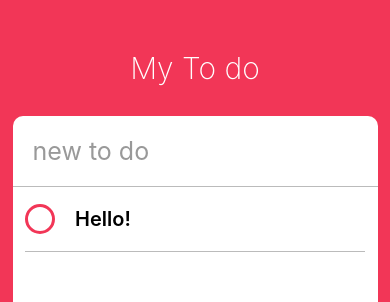
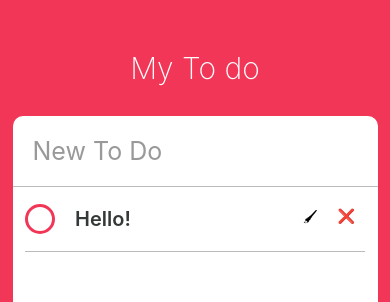
Before and after one commit to doroddong/React-Native-ToDo, a React Native app: screen / in a window 390 px wide. Shown: the top 302 px of the page. Built offline with nearby package versions, Linux system fonts and the light colour scheme.

Commit message:
Styling To Do Component

```diff
--- a/App.js
+++ b/App.js
@@ -29,7 +29,7 @@ export default class App extends React.Component {
         <View style={styles.card}>
           <TextInput
             style={styles.input}
-            placeholder="new to do"
+            placeholder="New To Do"
             value={newToDo}
             onChangeText={this._crontolNewToDo}
             placeholderTextColor={"#999"}
--- a/ToDo.js
+++ b/ToDo.js
@@ -10,9 +10,10 @@ export default class ToDo extends React.Component {
   };
 
   render() {
-    const { isCompleted } = this.state;
+    const { isCompleted ,isEditing} = this.state;
     return (
       <View style={styles.container}>
+        <View style={styles.column}>
           <TouchableOpacity onPress={this._toggleComplete}>
             <View
               style={[
@@ -21,16 +22,55 @@ export default class ToDo extends React.Component {
               ]}
             />
           </TouchableOpacity>
-        <Text style={styles.text}>Hello!</Text>
+            <Text
+            style={[
+              styles.text,
+              isCompleted? styles.completedText:styles.uncompletedText
+              ]}
+            >
+              Hello!
+            </Text>
+          </View>
+          {isEditing ? (
+            <View style={styles.actions}>
+              <TouchableOpacity onPressOut={this._finishEditing}>
+                <View style={styles.actionContainer}>
+                  <Text style={styles.actionText}>✔</Text>
+                </View>
+              </TouchableOpacity>
+            </View>
+          ):(
+            <View style={styles.actions}>
+              <TouchableOpacity onPressOut={this._startEditing}>
+                <View style={styles.actionContainer}>
+                  <Text style={styles.actionText}>🖌</Text>
+                </View>
+              </TouchableOpacity>
+              <TouchableOpacity>
+                <View style={styles.actionContainer}>
+                  <Text style={styles.actionText}>❌</Text>
+                </View>
+              </TouchableOpacity>
+            </View>
+          )}
       </View>
     );
   }
   _toggleComplete = () => {
     this.setState(prevState => {
       return ({
-
         isCompleted: !prevState.isCompleted
       });
+    });
+  };
+  _startEditing=()=>{
+    this.setState({
+      isEditing:true
+    });
+  };
+  _finishEditing=()=>{
+    this.setState({
+      isEditing:false
     });
   };
 }
@@ -38,10 +78,11 @@ export default class ToDo extends React.Component {
 const styles = StyleSheet.create({
   container: {
     width: width - 50,
+    borderBottomWidth:1,
     borderBottomColor: "#bbb",
-    borderBottomWidth: StyleSheet.hairlineWidth,
     flexDirection: "row",
-    alignItems: "center",
+    justifyContent:"space-between",
+    alignItems:"center"
   },
   circle: {
     width: 30,
@@ -59,6 +100,25 @@ const styles = StyleSheet.create({
   text: {
     fontWeight: "600",
     fontSize: 20,
-    marginVertical: 20
+    marginVertical: 20,
+  },
+  completedText:{
+    color:"#bbb",
+    textDecorationLine:"line-through"
+  },
+  uncompletedText:{
+    color:"#353839"
+  },
+  column:{
+    flexDirection:"row",
+    alignItems:"center",
+    width:width/2
+  },
+  actions:{
+    flexDirection:"row",
+  },
+  actionContainer:{
+    marginVertical:10,
+    marginHorizontal:10
   }
 });
```
Lines whose indentation alone changed are shown as unchanged.
